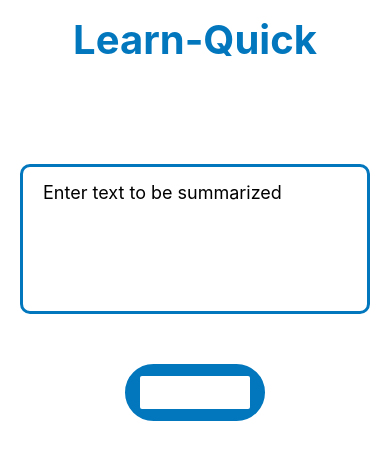
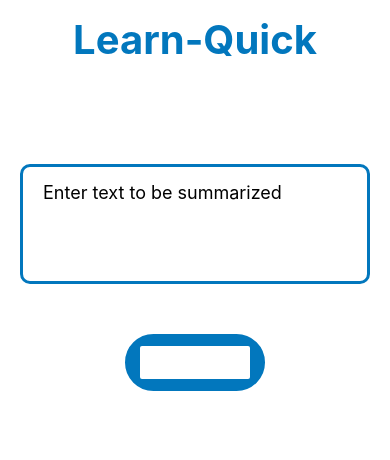
Before and after one commit to tohrxyz/learn-quick, a React Native app: screen / in a window 390 px wide. Shown: the top 460 px of the page. Built offline with nearby package versions, Linux system fonts and the light colour scheme.

Commit message:
removes minHeight for input field, adds maxHeight -> scrollable after

```diff
--- a/styles/styles.js
+++ b/styles/styles.js
@@ -33,7 +33,7 @@ const styles = StyleSheet.create({
     width: 350,
     paddingHorizontal: 20,
     paddingVertical: 15,
-    minHeight: 150,
+    maxHeight: 300,
   },
   contentContainer:{
     paddingHorizontal: 20,
```
